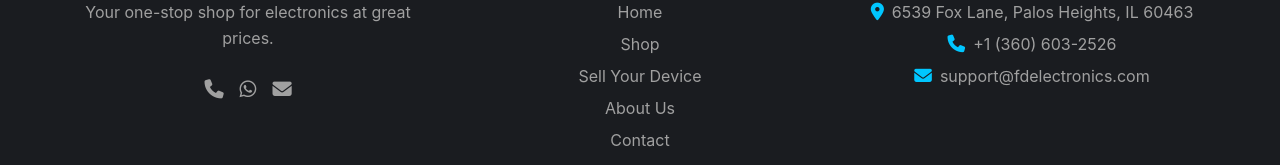
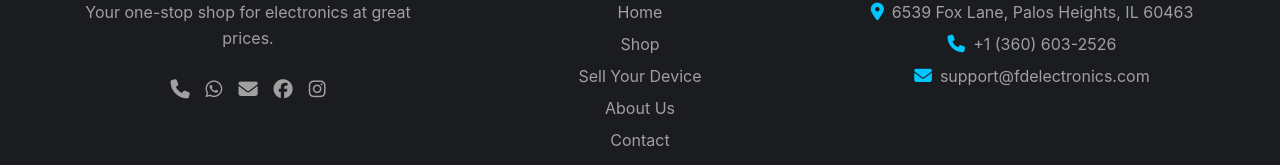
Before and after one commit to vitasaturnia/flyingdutchman, a React (Create React App) app: page / in a window 1280 px wide. Shown: the part 1282-1447 px from the top of the page. Built offline with nearby package versions, Linux system fonts and the light colour scheme.

Commit message:
added redirects, and added fb and ig in footer

```diff
--- a/src/components/Footer.js
+++ b/src/components/Footer.js
@@ -22,6 +22,12 @@ const Footer = () => {
               <a href="mailto:info@electronics.com" className="social-link">
                 <i className="fas fa-envelope"></i>
               </a>
+              <a href="https://facebook.com/fdelectronics" className="social-link">
+                <i className="fab fa-facebook"></i>
+              </a>
+              <a href="https://instagram.com/fdelectronics" className="social-link">
+                <i className="fab fa-instagram"></i>
+              </a>
             </div>
           </div>
 
@@ -41,15 +47,21 @@ const Footer = () => {
             <ul className="footer-contact has-text-centered-mobile" style={{ listStyle: 'none', padding: 0 }}>
               <li style={{ display: 'flex', justifyContent: 'center', alignItems: 'center', gap: '0.5rem', marginBottom: '0.5rem' }}>
                 <i className="fas fa-map-marker-alt"></i>
-                <span>6539 Fox Lane, Palos Heights, IL 60463</span>
+                <a href="https://www.google.com/maps/search/?api=1&query=6539+Fox+Lane+Palos+Heights+IL+60463" target="_blank" rel="noopener noreferrer">
+                  <span>6539 Fox Lane, Palos Heights, IL 60463</span>
+                </a>
               </li>
               <li style={{ display: 'flex', justifyContent: 'center', alignItems: 'center', gap: '0.5rem', marginBottom: '0.5rem' }}>
                 <i className="fas fa-phone"></i>
-                <span>+1 (360) 603-2526</span>
+                <a href="tel:+13606032526">
+                  <span>+1 (360) 603-2526</span>
+                </a>
               </li>
               <li style={{ display: 'flex', justifyContent: 'center', alignItems: 'center', gap: '0.5rem', marginBottom: '0.5rem' }}>
                 <i className="fas fa-envelope"></i>
-                <span>support@fdelectronics.com</span>
+                <a href="mailto:support@fdelectronics.com">
+                  <span>support@fdelectronics.com</span>
+                </a>
               </li>
             </ul>
           </div>
```
